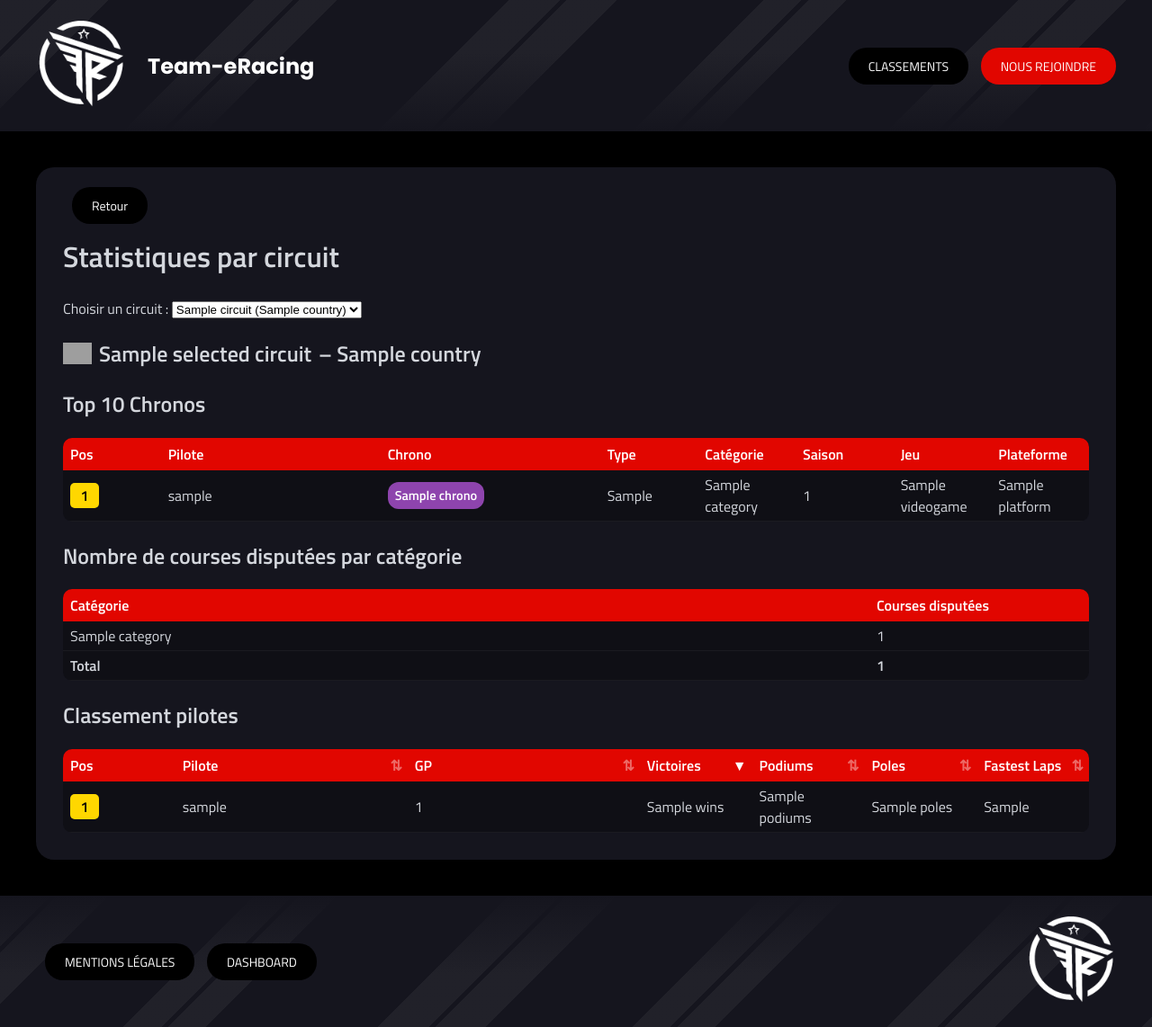
After one commit to paraguayan99/dwwmprojetexamen, a PHP site: template Views/classements/statscircuits.php in a window 1280 px wide. The commit adds this page. Shown: the whole page at 90% size. Run offline with PHP 8.4, Linux system fonts and the light colour scheme; the template is opened without the code that fills it: most values are stand-ins (such as "Sample title", 1, 10 or a date in 2020); some libraries are stand-ins or nearby versions; grey boxes are pictures that could not be loaded.

Commit message:
Ajout de la page circuits : Controller/Model/View

```diff
--- a/Views/base.php
+++ b/Views/base.php
@@ -7,7 +7,7 @@
 <!-- Google Fonts pour les polices -->
 <link href="https://fonts.googleapis.com/css2?family=Titillium+Web:wght@300;400;600&family=Poppins:wght@400;600;700&display=swap" rel="stylesheet">
 <!-- CSS personnel, pas de Framework -->
-<link rel="stylesheet" href="style-v2.7.css" />
+<link rel="stylesheet" href="style-v2.9.css" />
 <!-- Icones Vectorielles avec FontAwesome -->
 <script src="https://kit.fontawesome.com/ff03dfd379.js" crossorigin="anonymous"></script>
 <title><?= $title ?></title>
--- a/Views/classements/standings.php
+++ b/Views/classements/standings.php
@@ -18,7 +18,10 @@ function podiumBadge($pos) {
 ?>
 
 <div class="section-dashboard">
+
     <a class="nav-btn red" href="index.php?controller=palmares">Palmarès</a>
+    <a class="nav-btn red" href="index.php?controller=statscircuits">Circuits</a>
+
     <div class="section-header">
         <h1>Classements – <?= htmlspecialchars($seasonTitle) ?></h1>
 
@@ -99,7 +102,7 @@ function podiumBadge($pos) {
                             <thead>
                                 <tr>
                                     <th>Pos</th><th>Pilote</th><th>Équipe</th><th>Points</th><th>GP</th>
-                                    <th>Victoires</th><th>Podiums</th><th>Pole</th><th>FastestLap</th>
+                                    <th>Victoires</th><th>Podiums</th><th>Pole</th><th>Fastest Lap</th>
                                 </tr>
                             </thead>
                             <tbody>
--- /dev/null
+++ b/Views/classements/statscircuits.php
@@ -0,0 +1,211 @@
+<?php $title = "Statistiques par circuit"; ?>
+
+<div class="section-dashboard">
+
+    <a class="nav-btn" href="index.php?controller=classements&action=standings">Retour</a>
+
+    <h1>Statistiques par circuit</h1>
+
+    <!-- SÉLECTEUR DE CIRCUIT -->
+    <form method="get" class="circuit-selector">
+        <input type="hidden" name="controller" value="statscircuits">
+        <input type="hidden" name="action" value="index">
+
+        <label for="circuit_id">Choisir un circuit :</label>
+        <select name="circuit_id" onchange="this.form.submit()">
+            <option value="">-- Choisir un circuit --</option>
+            <?php foreach ($circuits as $c): ?>
+                <option value="<?= $c->id ?>" <?= ($circuitId ?? null) == $c->id ? 'selected' : '' ?>>
+                    <?= htmlspecialchars($c->name) ?> (<?= htmlspecialchars($c->country) ?>)
+                </option>
+            <?php endforeach; ?>
+        </select>
+    </form>
+
+    <h2>
+        <?php if ($selectedCircuit): ?>
+        <div class="selected-circuit">
+            <img src="<?= htmlspecialchars($selectedCircuit->country_flag) ?>" alt="<?= htmlspecialchars($selectedCircuit->country) ?>" class="circuit-flag">
+            <strong><?= htmlspecialchars($selectedCircuit->name) ?></strong> – <?= htmlspecialchars($selectedCircuit->country) ?>
+        </div>
+        <?php endif; ?>
+    </h2>
+
+    <?php if (!empty($circuitId)): ?>
+
+    <?php
+        function podiumBadge($pos) {
+            return match($pos) {
+                1 => '<span class="badge badge-gold">1</span>',
+                2 => '<span class="badge badge-silver">2</span>',
+                3 => '<span class="badge badge-bronze">3</span>',
+                default => '<span class="badge badge-normal">' . $pos . '</span>',
+            };
+        }
+    ?>
+
+        <!-- ================= TOP 10 CHRONOS ================= -->
+        <h2>Top 10 Chronos</h2>
+
+        <table class="dashboard-table">
+            <thead>
+                <tr>
+                    <th>Pos</th>
+                    <th>Pilote</th>
+                    <th>Chrono</th>
+                    <th>Type</th>
+                    <th>Catégorie</th>
+                    <th>Saison</th>
+                    <th>Jeu</th>
+                    <th>Plateforme</th>
+                </tr>
+            </thead>
+            <tbody>
+                <?php foreach ($topChronos as $i => $chrono): ?>
+                    <tr>
+                        <td><?= podiumBadge($i + 1) ?></td>
+                        <td><?= htmlspecialchars($chrono->nickname) ?></td>
+                        <td><span class="badge-purple"><?= htmlspecialchars($chrono->chrono) ?></span></td>
+                        <td><?= htmlspecialchars($chrono->chrono_type) ?></td>
+                        <td><?= htmlspecialchars($chrono->category) ?></td>
+                        <td><?= htmlspecialchars($chrono->season_number) ?></td>
+                        <td><?= htmlspecialchars($chrono->videogame) ?></td>
+                        <td><?= htmlspecialchars($chrono->platform) ?></td>
+                    </tr>
+                <?php endforeach; ?>
+            </tbody>
+        </table>
+
+        <!-- ================= GP PAR CATÉGORIE ================= -->
+        <h2>Nombre de courses disputées par catégorie</h2>
+
+        <table class="dashboard-table">
+            <thead>
+                <tr>
+                    <th>Catégorie</th>
+                    <th>Courses disputées</th>
+                </tr>
+            </thead>
+            <tbody>
+                <?php foreach ($gpCountByCategory as $row): ?>
+                    <tr>
+                        <td><?= htmlspecialchars($row->category) ?></td>
+                        <td><?= $row->gp_count ?></td>
+                    </tr>
+                <?php endforeach; ?>
+                <tr class="total-row">
+                    <td><strong>Total</strong></td>
+                    <td><strong><?= $totalGP ?></strong></td>
+                </tr>
+            </tbody>
+        </table>
+
+        <!-- ================= CLASSEMENT PILOTES ================= -->
+        <h2>Classement pilotes</h2>
+
+        <table class="dashboard-table sortable">
+            <thead>
+                <tr>
+                    <th class="no-sort">Pos</th>
+                    <th>Pilote</th>
+                    <th>GP</th>
+                    <th>Victoires</th>
+                    <th>Podiums</th>
+                    <th>Poles</th>
+                    <th>Fastest Laps</th>
+                </tr>
+            </thead>
+            <tbody>
+            <?php foreach ($driversStats as $i => $d): ?>
+                <tr>
+                    <td><?= podiumBadge($i + 1) ?></td>
+                    <td><?= htmlspecialchars($d->nickname) ?></td>
+                    <td><?= $d->gp_count ?></td>
+                    <td><?= $d->wins ?></td>
+                    <td><?= $d->podiums ?></td>
+                    <td><?= $d->poles ?></td>
+                    <td><?= $d->fastest_laps ?></td>
+                </tr>
+            <?php endforeach; ?>
+            </tbody>
+        </table>
+
+    <?php endif; ?>
+
+</div>
+
+<!-- ================= TRI JS (IDENTIQUE AU PALMARÈS) ================= -->
+<script>
+document.addEventListener('DOMContentLoaded', () => {
+
+    const podiumBadge = (pos) => {
+        switch(pos) {
+            case 1: return '<span class="badge badge-gold">1</span>';
+            case 2: return '<span class="badge badge-silver">2</span>';
+            case 3: return '<span class="badge badge-bronze">3</span>';
+            default: return '<span class="badge badge-normal">' + pos + '</span>';
+        }
+    };
+
+    const sortableTables = document.querySelectorAll('table.sortable');
+
+    sortableTables.forEach(table => {
+
+        let ascStates = Array.from(table.querySelectorAll('th')).map(() => false);
+
+        table.querySelectorAll('th').forEach((header, columnIndex) => {
+
+            header.addEventListener('click', () => {
+
+                const tbody = table.querySelector('tbody');
+
+                table.querySelectorAll('th').forEach(th => {
+                    if (th !== header) th.classList.remove('asc', 'desc');
+                });
+
+                if(columnIndex === 0) return; // ignore colonne Pos
+
+                const rows = Array.from(tbody.querySelectorAll('tr'));
+
+                rows.sort((a, b) => {
+                    const cellA = a.children[columnIndex]?.innerText.trim() ?? '';
+                    const cellB = b.children[columnIndex]?.innerText.trim() ?? '';
+
+                    const valA = parseValue(cellA);
+                    const valB = parseValue(cellB);
+
+                    if (valA < valB) return ascStates[columnIndex] ? -1 : 1;
+                    if (valA > valB) return ascStates[columnIndex] ? 1 : -1;
+                    return 0;
+                });
+
+                rows.forEach(row => tbody.appendChild(row));
+
+                // recalculer badges Pos
+                rows.forEach((row, index) => {
+                    row.children[0].innerHTML = podiumBadge(index + 1);
+                });
+
+                header.classList.toggle('asc', ascStates[columnIndex]);
+                header.classList.toggle('desc', !ascStates[columnIndex]);
+
+                ascStates[columnIndex] = !ascStates[columnIndex];
+            });
+
+        });
+
+        // === TRI AUTOMATIQUE au chargement sur Victoires (col index 3) ===
+        const victoriesHeader = table.querySelectorAll('th')[3];
+        if(victoriesHeader) victoriesHeader.click(); // déclenche le tri
+
+    });
+
+    function parseValue(value) {
+        if (value === '') return Number.NEGATIVE_INFINITY;
+        const num = value.replace(',', '.');
+        if (!isNaN(num)) return parseFloat(num);
+        return value.toLowerCase();
+    }
+
+});
+</script>
--- a/public/style-v2.7.css
+++ b/public/style-v2.9.css
@@ -250,11 +250,11 @@ footer {
 }
 
 .dashboard-table thead th {
-    background-color: var(--category-color);
+    background-color: var(--category-color, #E10600);
 }
 
 .dashboard-table th {
-    background: var(--category-color);
+    background: var(--category-color, #E10600);
     padding: 12px;
     text-align: left;
     color: white;
@@ -727,3 +727,34 @@ table.sortable th.desc::after {
     content: "▼";
     opacity: 1;
 }
+
+table.sortable th.no-sort::after {
+    content: none;      /* supprime les flèches */
+}
+
+/* FLAG POUR LA PAGE CIRCUITS STATS */
+
+.selected-circuit {
+    margin-bottom: 1rem;
+    display: flex;
+    align-items: center;
+    gap: 0.5rem;
+}
+
+.selected-circuit img.circuit-flag {
+    width: 32px;
+    height: auto;
+}
+
+/* BADGE VIOLETS POUR LES CHRONOS */
+
+.badge-purple {
+    display: inline-block;
+    padding: 4px 8px;
+    border-radius: 12px;
+    background-color: #8e44ad; /* violet */
+    color: white;
+    font-weight: 600;
+    font-size: 0.9em;
+    text-align: center;
+}
```
Also changed, not shown: Controllers/StatsCircuitsController.php (added, +56 -0 lines), Models/StatsCircuitsModel.php (added, +137 -0 lines), Views/classements/palmares.php (+49 -22 lines).
